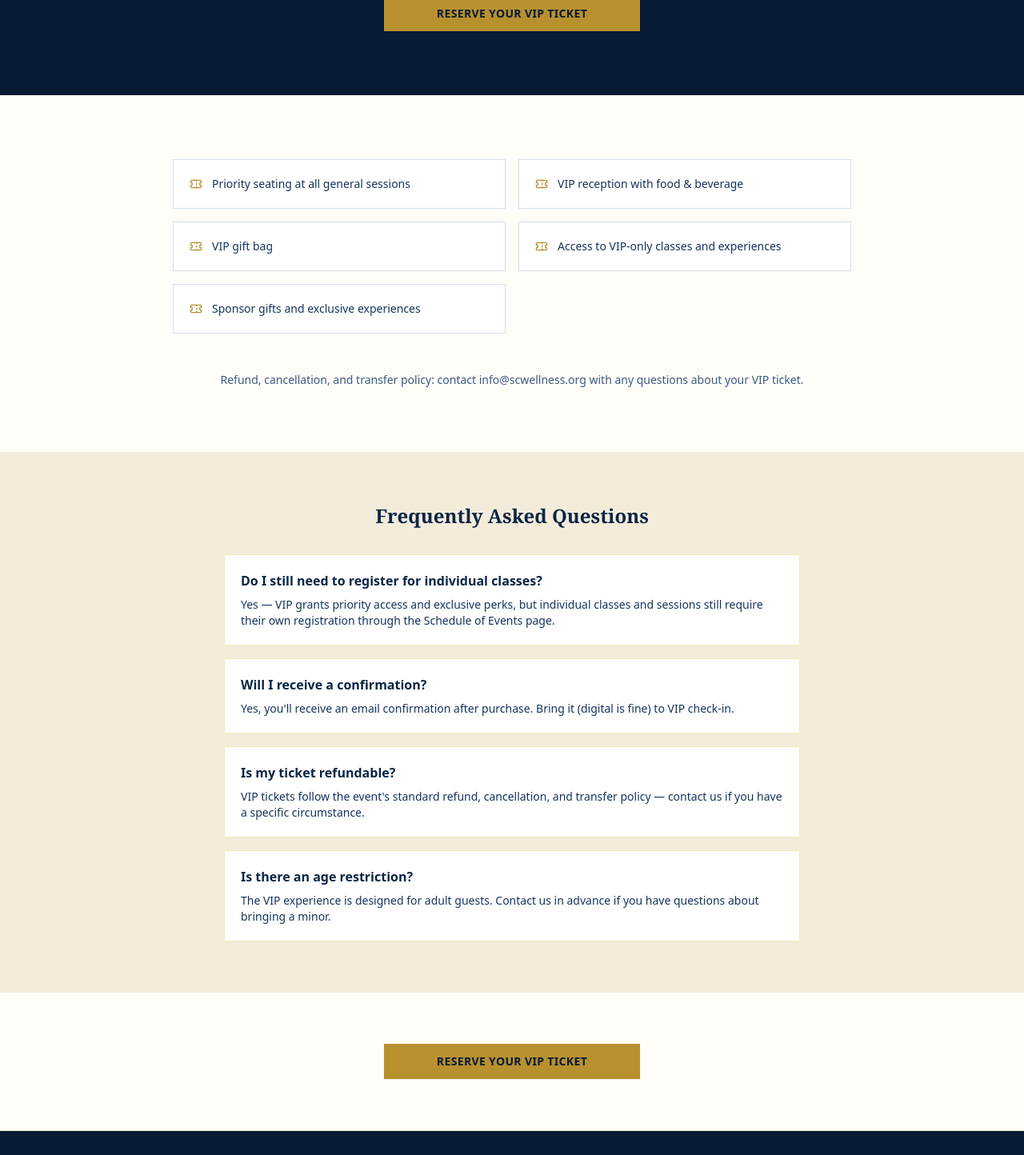
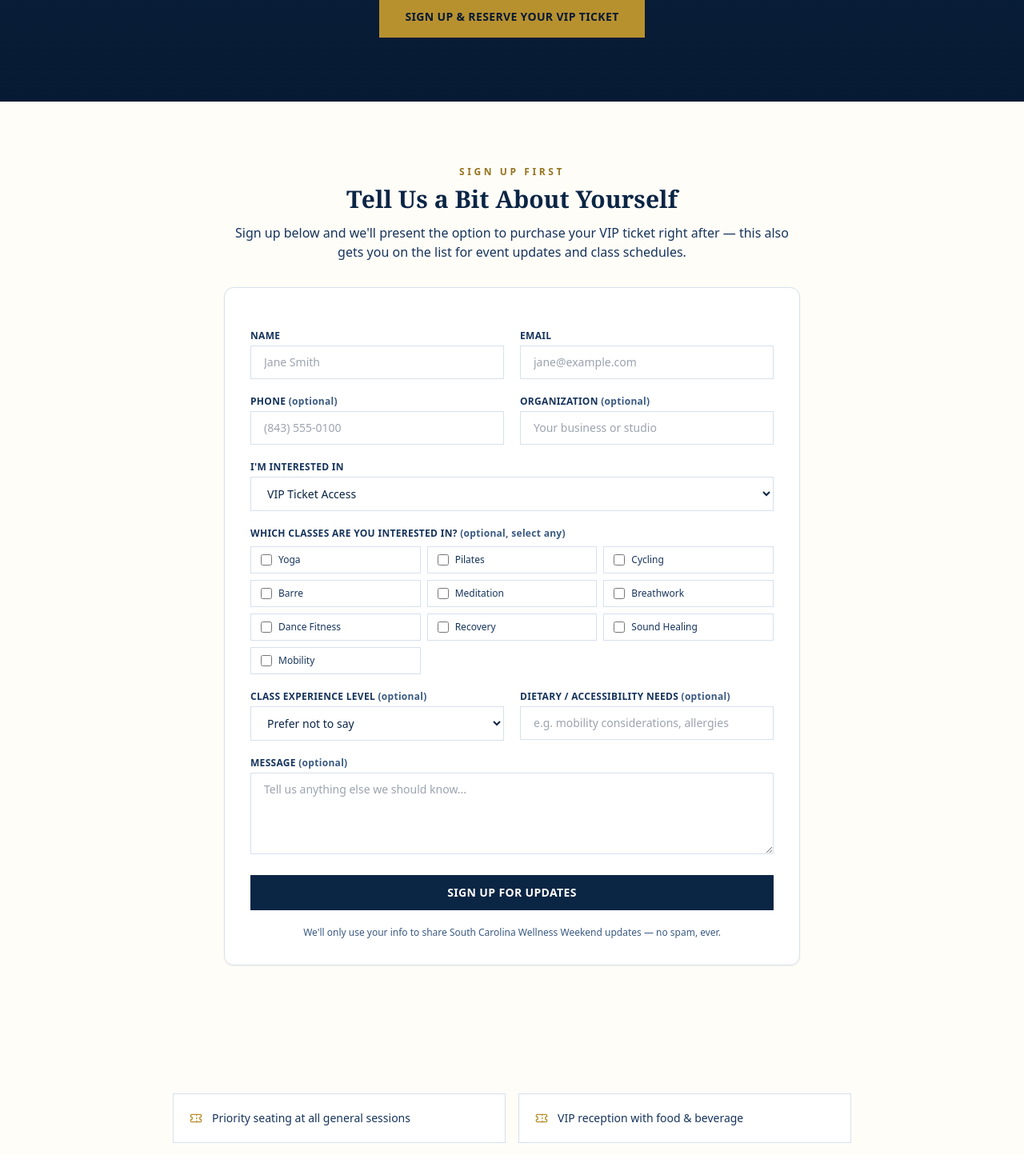
Before and after one commit to christopher776/world-wellness-weekend-sc, a Next.js app: page /vip-tickets in a window 1280 px wide. Shown: the part 520-1964 px from the top of the page at 80% size. Built offline with nearby package versions, Linux system fonts and the light colour scheme.

Commit message:
VIP Tickets page now captures client sign-up data first, with VIP purchase offered as the enhancement afterward (matches RSVP page flow)

```diff
--- a/app/vip-tickets/page.tsx
+++ b/app/vip-tickets/page.tsx
@@ -1,11 +1,11 @@
 import type { Metadata } from "next";
 import { Sparkles, Ticket } from "lucide-react";
-import { PaymentButton } from "@/components/payment-button";
+import { RsvpForm } from "@/components/rsvp-form";
 import { siteConfig } from "@/lib/site-config";
 import { vipTicket } from "@/lib/data";
 
 const description =
-  "South Carolina Wellness Weekend VIP Experience — $100, 100 tickets available. Priority access, a VIP reception, and exclusive experiences in Charleston, SC.";
+  "South Carolina Wellness Weekend VIP Experience — $100, 100 tickets available. Sign up and reserve priority access, a VIP reception, and exclusive experiences in Charleston, SC.";
 
 export const metadata: Metadata = {
   title: "VIP Tickets",
@@ -53,10 +53,29 @@ export default function VipTicketsPage() {
             Charleston, SC
           </p>
           <p className="mx-auto mt-6 max-w-xl text-navy-100">{vipTicket.description}</p>
-          <div className="mx-auto mt-8 max-w-xs">
-            <PaymentButton linkId={vipTicket.linkId} label="Reserve Your VIP Ticket" />
-          </div>
+          <a
+            href="#signup"
+            className="mt-8 inline-flex items-center justify-center rounded-md bg-gold-600 px-8 py-4 text-sm font-semibold uppercase tracking-wide text-navy-900 shadow-sm transition-colors hover:bg-gold-700"
+          >
+            Sign Up &amp; Reserve Your VIP Ticket
+          </a>
         </div>
+      </section>
+
+      <section id="signup" className="scroll-mt-24 mx-auto max-w-3xl px-6 py-20">
+        <div className="mb-8 text-center">
+          <p className="mb-2 text-xs font-semibold uppercase tracking-[0.3em] text-gold-700">
+            Sign Up First
+          </p>
+          <h2 className="font-serif text-3xl font-bold text-navy-800">
+            Tell Us a Bit About Yourself
+          </h2>
+          <p className="mt-3 text-navy-600">
+            Sign up below and we&apos;ll present the option to purchase your VIP ticket right
+            after — this also gets you on the list for event updates and class schedules.
+          </p>
+        </div>
+        <RsvpForm defaultInterest="VIP Ticket Access" />
       </section>
 
       <section className="mx-auto max-w-4xl px-6 py-20">
@@ -94,9 +113,12 @@ export default function VipTicketsPage() {
       </section>
 
       <section className="mx-auto max-w-4xl px-6 py-16 text-center">
-        <div className="mx-auto max-w-xs">
-          <PaymentButton linkId={vipTicket.linkId} label="Reserve Your VIP Ticket" />
-        </div>
+        <a
+          href="#signup"
+          className="inline-flex items-center justify-center rounded-md bg-gold-600 px-8 py-4 text-sm font-semibold uppercase tracking-wide text-navy-900 shadow-sm transition-colors hover:bg-gold-700"
+        >
+          Sign Up &amp; Reserve Your VIP Ticket
+        </a>
       </section>
     </div>
   );
--- a/components/rsvp-form.tsx
+++ b/components/rsvp-form.tsx
@@ -7,7 +7,12 @@ import { PaymentButton } from "@/components/payment-button";
 
 type Status = "idle" | "submitting" | "success" | "error";
 
-export function RsvpForm() {
+interface RsvpFormProps {
+  /** Pre-selects the "I'm interested in" dropdown — e.g. "VIP Ticket Access" when embedded on the VIP Tickets page. */
+  defaultInterest?: string;
+}
+
+export function RsvpForm({ defaultInterest = "General Updates" }: RsvpFormProps = {}) {
   const [status, setStatus] = useState<Status>("idle");
   const [errorMessage, setErrorMessage] = useState("");
   const [form, setForm] = useState({
@@ -15,7 +20,7 @@ export function RsvpForm() {
     email: "",
     phone: "",
     organization: "",
-    interest: "General Updates",
+    interest: defaultInterest,
     classInterests: [] as string[],
     experienceLevel: "",
     accessibilityNotes: "",
@@ -59,7 +64,7 @@ export function RsvpForm() {
         email: "",
         phone: "",
         organization: "",
-        interest: "General Updates",
+        interest: defaultInterest,
         classInterests: [],
         experienceLevel: "",
         accessibilityNotes: "",
@@ -206,6 +211,7 @@ export function RsvpForm() {
           className="w-full rounded-md border border-navy-100 bg-white px-4 py-2.5 text-sm text-navy-800 focus:border-gold-600 focus:outline-none focus:ring-1 focus:ring-gold-600"
         >
           <option>General Updates</option>
+          <option>VIP Ticket Access</option>
           <option>Sponsorship &amp; Exhibitor Opportunities</option>
           <option>Room Rentals</option>
           <option>Teaching a Wellness Class</option>
```
